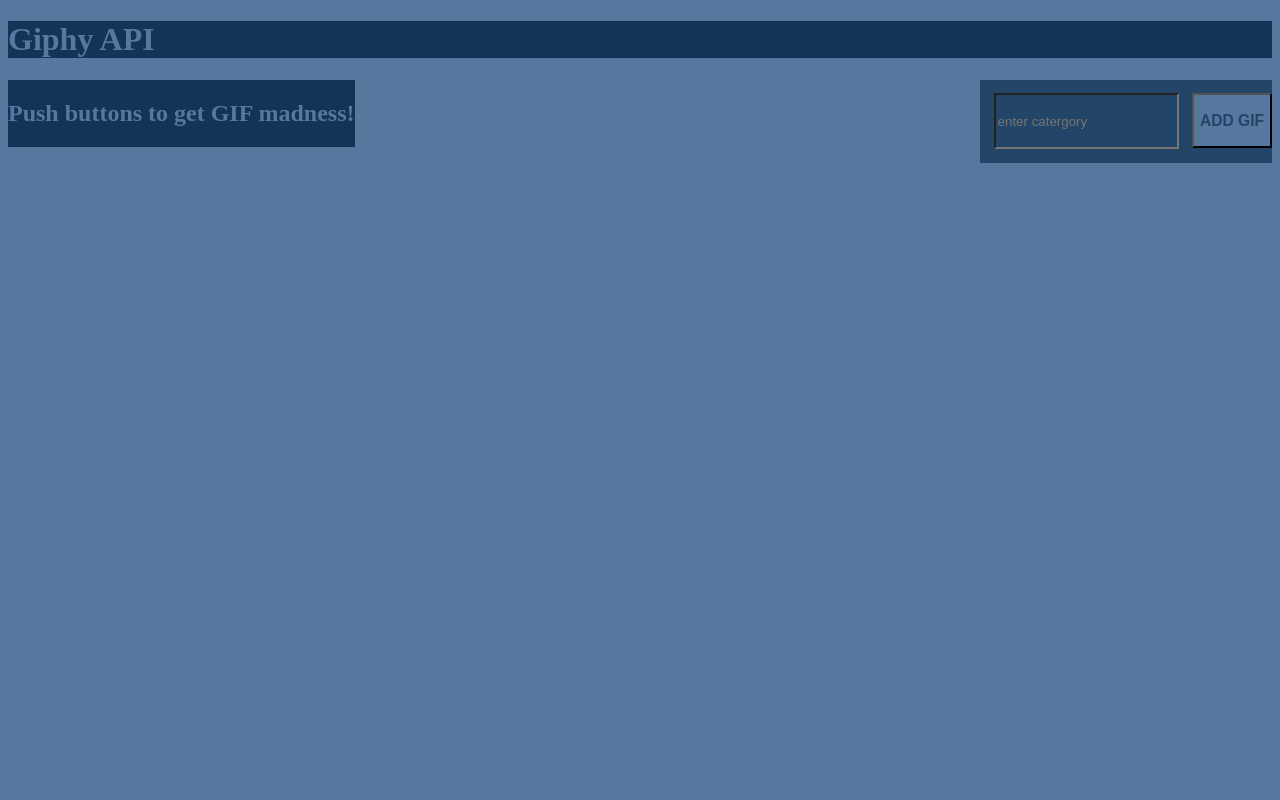
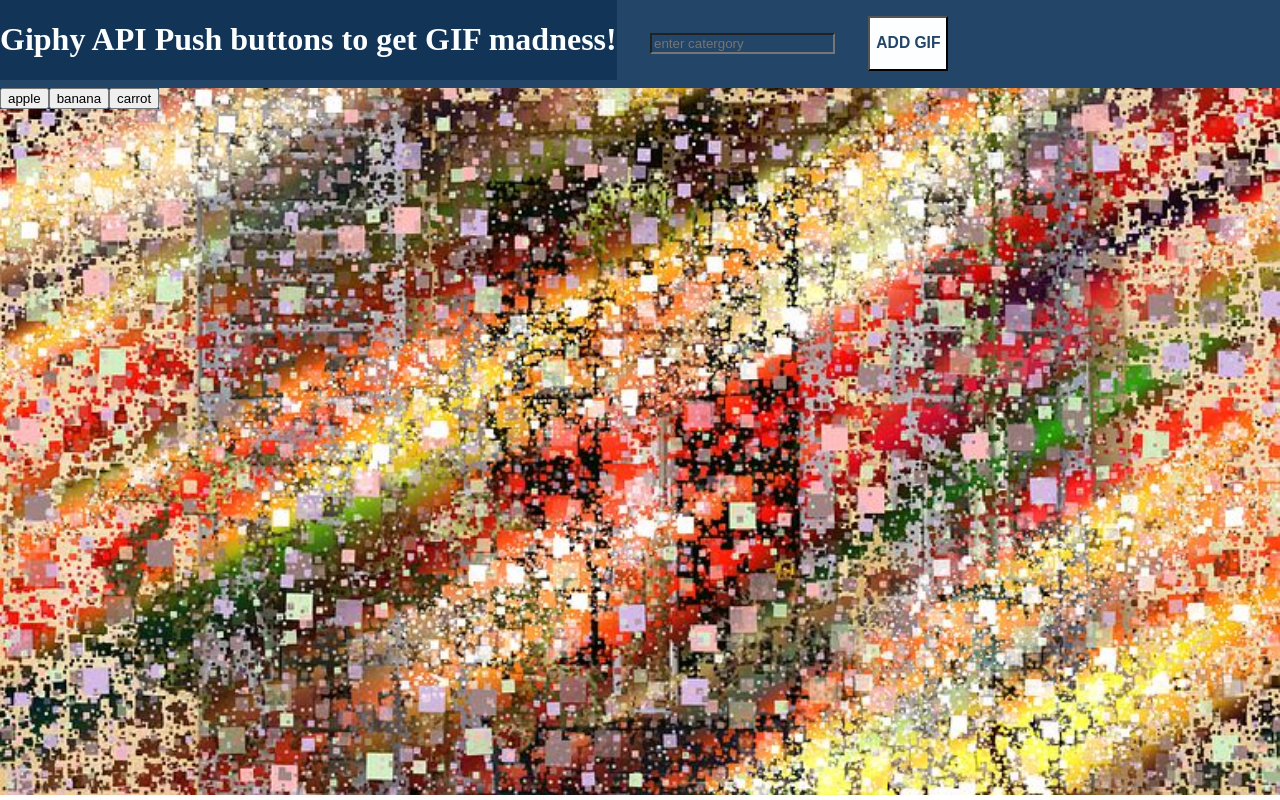
Before and after one commit to clickomat/giphy, a plain HTML site: page index.html in a window 1280 px wide. Drawn offline with nearby package versions, Linux system fonts and the light colour scheme.

Commit message:
adding buttons to the page need to link the giphy api

```diff
--- a/assets/script.js
+++ b/assets/script.js
@@ -0,0 +1,41 @@
+var categoryList = ["apple", "banana", "carrot"];
+
+// display category buttons
+ function addBtn() {
+
+	// empty to avoid repeat buttons
+	$("#buttonCat").empty();
+
+	// Loop through the categoryList array
+	for (var i = 0; i < categoryList.length; i++) {
+		// make buttons for each category
+		var btn = $("<button>");
+		btn.addClass("category");
+		btn.attr("data-name", categoryList[i]);
+		btn.text(categoryList[i]);
+
+		// place buttons on the page
+		$("#buttonCat").append(btn);
+	}
+
+
+ }
+ $("#btn-add").on("click", function(event) {
+
+    // Prevents clearing of page on submit
+    event.preventDefault();
+
+    // get new category from input box
+    var category = $("#input").val().trim();
+    // add new category to categoryList array
+    categoryList.push(category);
+
+    // calling addBtn function
+    addBtn();
+    console.log(category)
+});
+
+
+ //call functions
+ addBtn();
+ console.log("ok")
--- a/assets/style.css
+++ b/assets/style.css
@@ -3,10 +3,14 @@
   --dark4: #234567;
   --mid3: #345678;
   --light2: #456789;
-  --light1: #56789f;
+  --light1: #fdfeff;
 }
 body {
-  background-color: var(--light1);
+  background:url("./images/giphybg.jpeg");
+  background-repeat: no-repeat;
+  background-size:cover;
+  padding: 0;
+  margin: 0;
 }
 .content {
   color: white;
@@ -14,22 +18,24 @@ body {
 .header {
   color: var(--light1);
   background-color: var(--dark5);
+  float: left;
 }
 #buttonCat {
   color: var(--light1);
+display: inline-block;
   background-color: var(--dark5);
-  float: left;
+
 }
 #adder {
   color: var(--light2);
   background-color: var(--dark4);
-  float: right;
+
 }
 #input {
   color: white;
   background-color: var(--dark4);
-  height: 50px;
-  margin: 1em;
+
+  margin: 2.5em;
 }
 #btn-add {
   color: var(--dark4);
--- a/index.html
+++ b/index.html
@@ -6,14 +6,16 @@
     <meta http-equiv="X-UA-Compatible" content="ie=edge">
     <title>Giphy API application</title>
     <link rel="stylesheet" href="./assets/style.css">
+    <script src="https://ajax.googleapis.com/ajax/libs/jquery/3.3.1/jquery.min.js"></script>
 </head>
 <body>
     <div class="content">
-        <div class="header"><h1>Giphy API</h1></div>
-        <div id="buttonCat"><h2>Push buttons to get GIF madness!</h2>
+        <div class="header"><h1>Giphy API Push buttons to get GIF madness!</h1></div>
 
+        <div id="adder"><input id="input" type="text" placeholder="enter catergory"><button id="btn-add" type="submit"><h3>ADD GIF</h3></button></div>
+        <div id="buttonCat">
         </div>
-        <div id="adder"><input id="input" type="text" placeholder="enter catergory"><button id="btn-add" type="submit"><h3>ADD GIF</h3></button></div>
     </div>
+    <script src="./assets/script.js"></script>
 </body>
 </html>
```
Also changed, not shown: assets/images/giphybg.jpeg (added), 3 other files.
